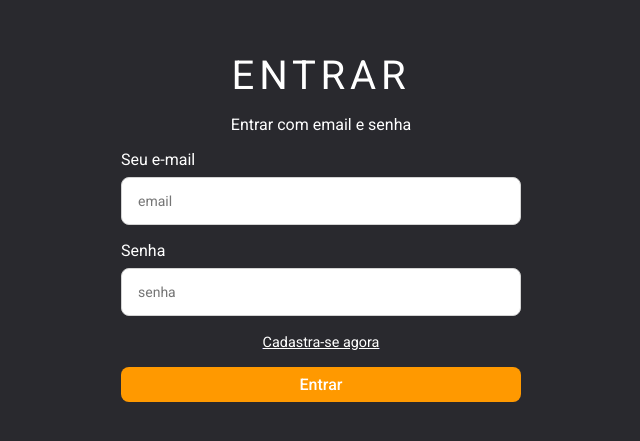
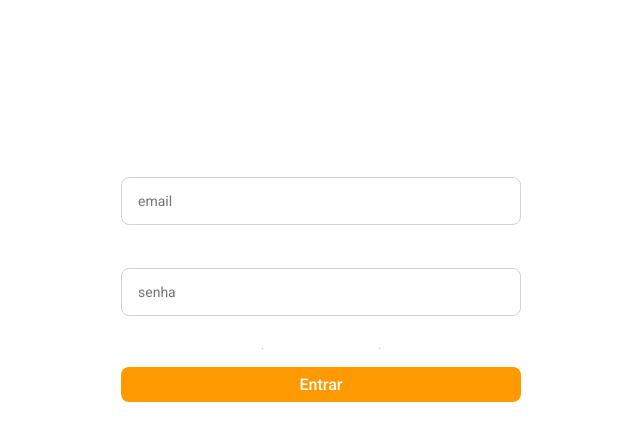
Before and after one commit to PFMJunior/mcc-front-end-challenge, a React (Vite) app: page / in a window 1280 px wide. Shown: the part 173-614 px from the top of the page, without its empty margins (319-959 px from the left). Built offline with nearby package versions, Linux system fonts and the light colour scheme; no server answers.

Commit message:
Adicionando variavel nova de cor e fazendo alteração na cor de fundo do site

```diff
--- a/src/global.css
+++ b/src/global.css
@@ -7,6 +7,8 @@
 :root {
     --white: #fff;
     --black: #000;
+
+    --blue: #1a3d6c;
     --gray-100: #e1e1e6;
     --gray-200: #d3d3d3;
     --gray-300: #c4c4cc;
@@ -31,7 +33,7 @@
 }
 
 body {
-    background-color: var(--gray-700);
+    background-color: var(--white);
     color: var(--gray-300);
     -webkit-font-smoothing: antialiased;
 }
```
